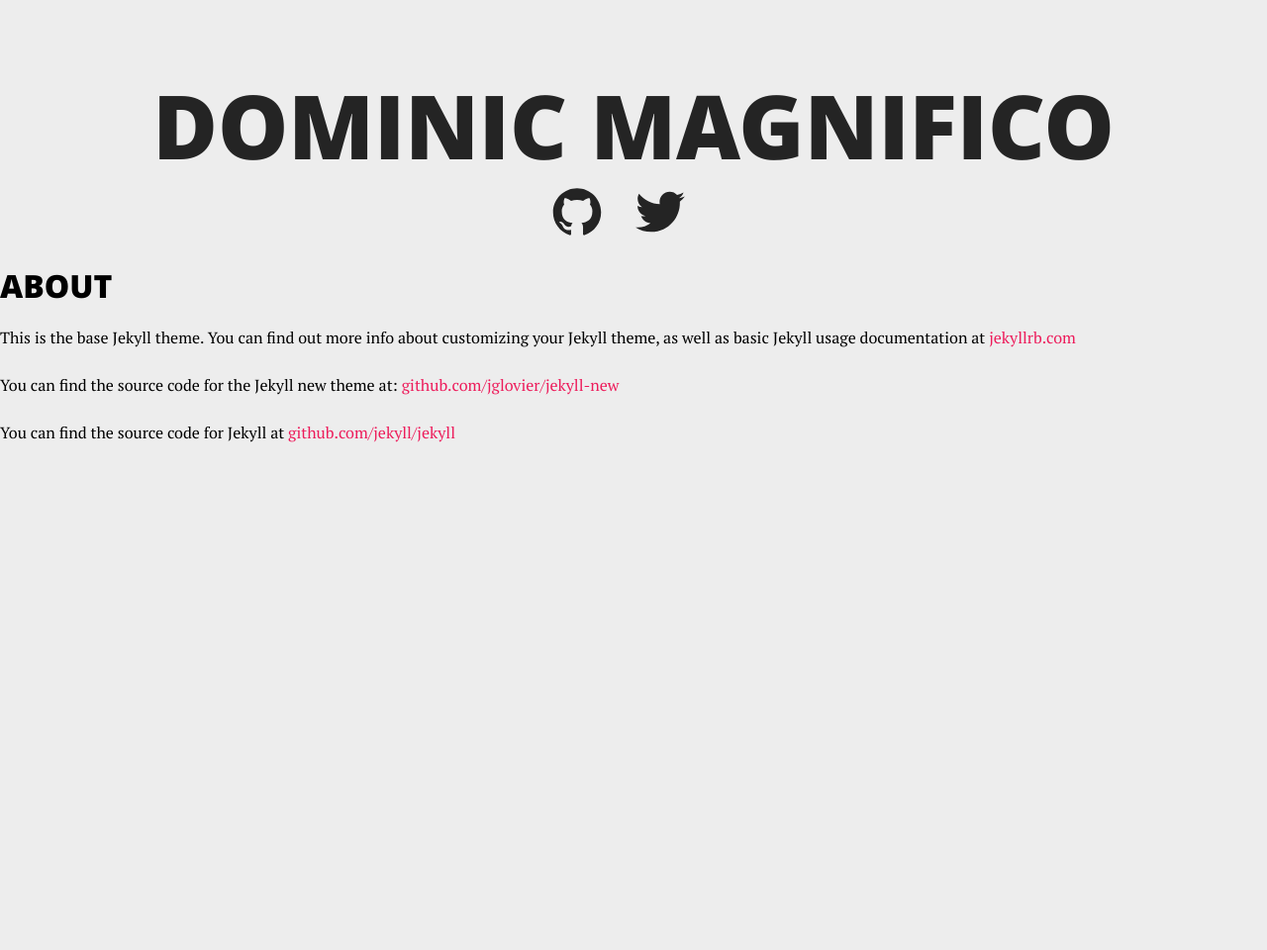
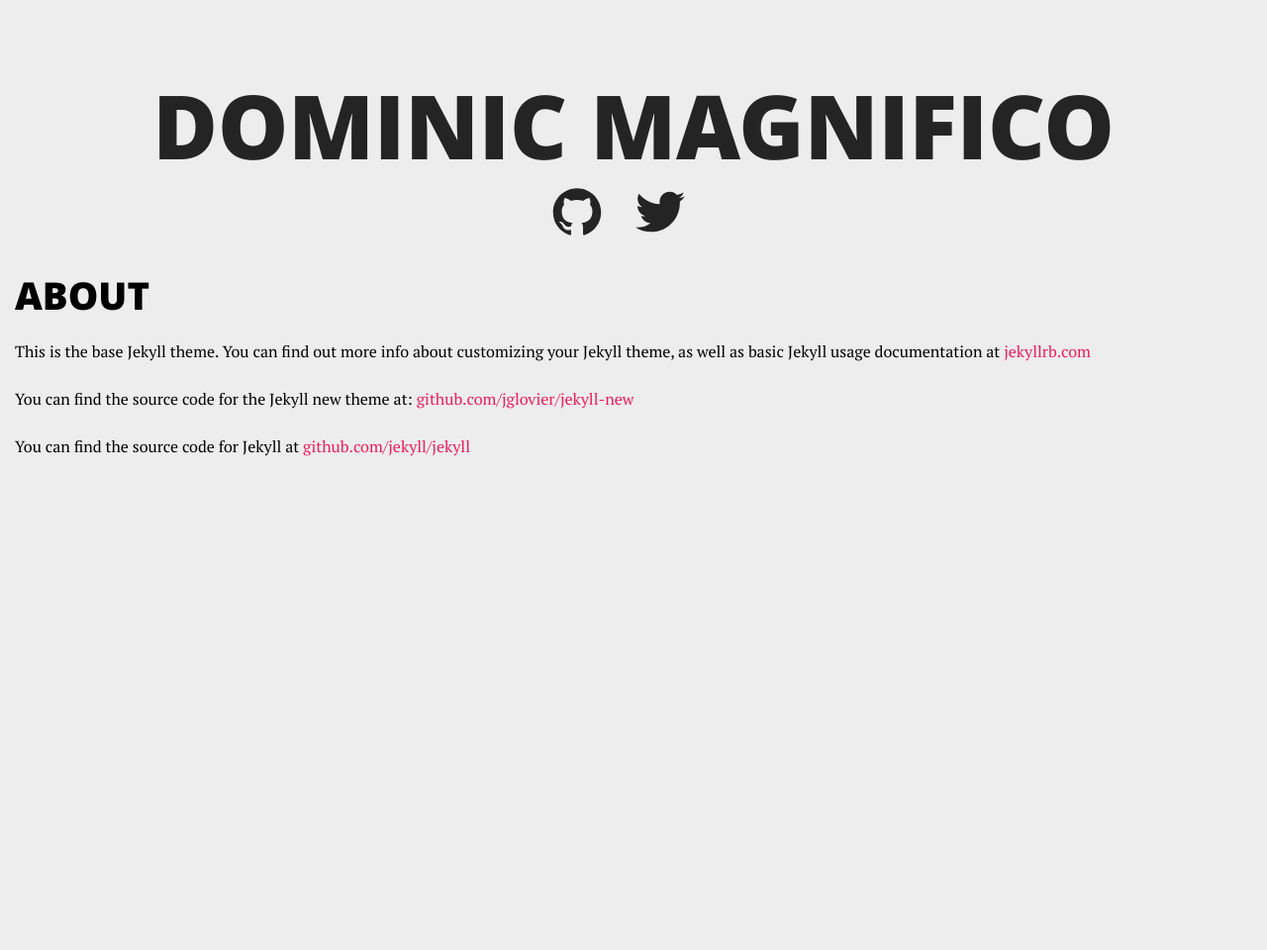
Before and after one commit to magnificode/dommagnifi.co, a Jekyll site: the page built from about.md, in a window 1280 px wide. Shown: the whole page at 99% size. Built offline with Jekyll 4.4.1, drawn with Linux system fonts in a browser that asks for light colours.

Commit message:
Add left and right padding to single posts

```diff
--- a/_includes/head.html
+++ b/_includes/head.html
@@ -2,11 +2,22 @@
   <meta charset="utf-8">
   <meta http-equiv="X-UA-Compatible" content="IE=edge">
   <meta name="viewport" content="width=device-width initial-scale=1">
+  <meta name="description" content="{% if page.excerpt %}{{ page.excerpt | strip_html | strip_newlines | truncate: 160 }}{% else %}{{ site.description }}{% endif %}">
+  <meta name=viewport content="width=device-width, initial-scale=1">
 
   <title>{% if page.title %}{{ page.title }}{% else %}{{ site.title }}{% endif %}</title>
-  <meta name="description" content="{% if page.excerpt %}{{ page.excerpt | strip_html | strip_newlines | truncate: 160 }}{% else %}{{ site.description }}{% endif %}">
 
   <link rel="stylesheet" href="{{ "/css/main.css" | prepend: site.baseurl }}">
   <link rel="canonical" href="{{ page.url | replace:'index.html','' | prepend: site.baseurl | prepend: site.url }}">
   <link rel="alternate" type="application/atom+xml" title="{{ site.title }}" href="{{ "/feed.xml" | prepend: site.baseurl | prepend: site.url }}" />
+  <script>
+	  (function(i,s,o,g,r,a,m){i['GoogleAnalyticsObject']=r;i[r]=i[r]||function(){
+	  (i[r].q=i[r].q||[]).push(arguments)},i[r].l=1*new Date();a=s.createElement(o),
+	  m=s.getElementsByTagName(o)[0];a.async=1;a.src=g;m.parentNode.insertBefore(a,m)
+	  })(window,document,'script','//www.google-analytics.com/analytics.js','ga');
+
+	  ga('create', 'UA-43739046-1', 'dommagnifi.co');
+	  ga('send', 'pageview');
+
+   </script>
 </head>
--- a/_sass/_layouts.scss
+++ b/_sass/_layouts.scss
@@ -18,8 +18,17 @@
 	padding: {top:$pad*3;}
 }
 .post{
+	padding: {left:$pad;right:$pad;}
+	h1{
+		font-size: 1.5em;
+	}
 	h2{
 		margin: {bottom: 0;}
+	}
+	@media only screen and (min-width:  480px){
+		h1{
+			font-size: 3vw;
+		}
 	}
 }
 .post-meta{
@@ -33,3 +42,8 @@
 .rss-subscribe{
 	text-align: center;
 }
+
+
+/*------------------------------------*\
+    ::Single Posts
+\*------------------------------------*/
```
